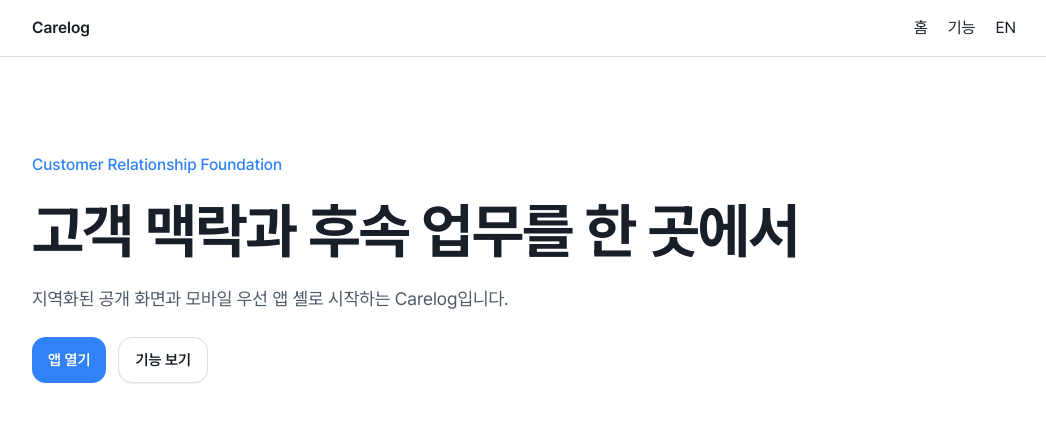
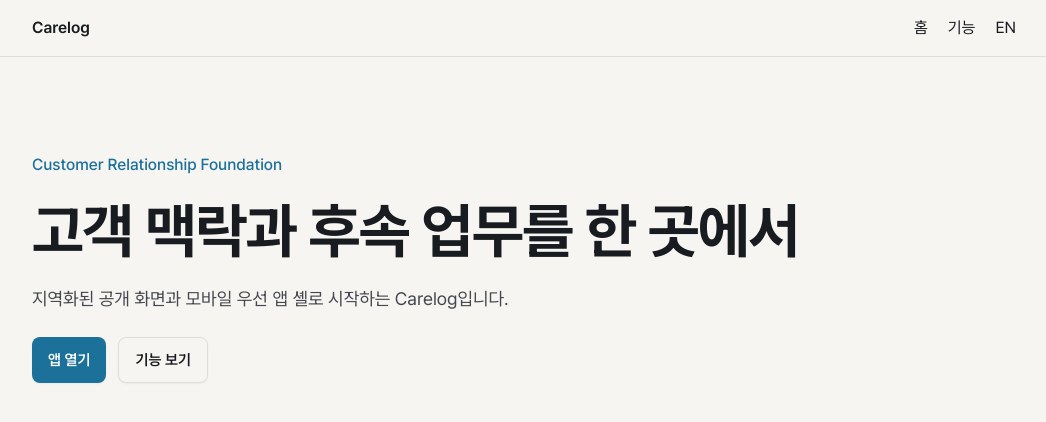
Before and after one commit to ranikun-labs/carelog-fe, a React (Vite) app: page /ko in a window 1280 px wide. Shown: the top 422 px of the page, without its empty margins (116-1162 px from the left). Built offline with nearby package versions, Linux system fonts and the light colour scheme.

Commit message:
feat(ui): 확정된 Carelog 의미 토큰을 구현 기준으로 정합화

```diff
--- a/src/styles/globals.css
+++ b/src/styles/globals.css
@@ -5,44 +5,105 @@
 @custom-variant dark (&:is(.dark *));
 
 :root {
-  /* card radius: 16px. --radius-lg below resolves to exactly this value —
-     use `rounded-lg` for cards, not `rounded-xl`. */
-  --radius: 1rem;
+  --bg-page: oklch(97% 0.004 90);
+  --bg-surface: oklch(100% 0 0);
+  --bg-subtle: oklch(96% 0.006 90);
 
-  --background: oklch(1 0 0);
-  --foreground: #191f28;
+  --text-primary: oklch(22% 0.01 260);
+  --text-secondary: oklch(40% 0.012 260);
+  --text-tertiary: oklch(53% 0.01 260);
+  --status-neutral-foreground: oklch(48% 0.012 260);
 
-  --card: oklch(1 0 0);
-  --card-foreground: #191f28;
+  --border-subtle: oklch(94% 0.006 90);
+  --border-default: oklch(90% 0.006 90);
 
-  --popover: oklch(1 0 0);
-  --popover-foreground: #191f28;
+  --accent-primary: oklch(52% 0.1 235);
+  --accent-primary-deep: oklch(45% 0.1 235);
+  --accent-primary-bg: oklch(94% 0.025 235);
+  --accent-primary-rail: oklch(70% 0.09 235);
 
-  --primary: #3182f6;
+  --warning: oklch(45% 0.1 70);
+  --warning-bg: oklch(94% 0.03 70);
+  --warning-rail: oklch(70% 0.11 70);
+  --rail-neutral: oklch(88% 0.006 90);
+
+  --space-1: 4px;
+  --space-2: 8px;
+  --space-3: 12px;
+  --space-4: 16px;
+  --space-5: 20px;
+  --space-6: 24px;
+  --space-8: 32px;
+
+  --radius-badge: 6px;
+  --radius-control: 8px;
+  --radius-card: 12px;
+  --radius-pane: 16px;
+  --radius: var(--radius-card);
+
+  --status-rail-width: 3px;
+  --shadow-default: none;
+
+  --type-display-size: 24px;
+  --type-display-line-height: 1.3;
+  --type-title-lg-size: 20px;
+  --type-title-lg-line-height: 1.35;
+  --type-title-size: 18px;
+  --type-title-line-height: 1.4;
+  --type-body-lg-size: 16px;
+  --type-body-lg-line-height: 1.45;
+  --type-body-size: 14px;
+  --type-body-line-height: 1.6;
+  --type-body-sm-size: 13px;
+  --type-body-sm-line-height: 1.6;
+  --type-meta-size: 12px;
+  --type-meta-line-height: 1.5;
+  --type-label-size: 11px;
+  --type-label-line-height: 1.4;
+
+  /* Compatibility aliases used by the existing Foundation primitives. */
+  --background: var(--bg-page);
+  --foreground: var(--text-primary);
+
+  --card: var(--bg-surface);
+  --card-foreground: var(--text-primary);
+
+  --popover: var(--bg-surface);
+  --popover-foreground: var(--text-primary);
+
+  --primary: var(--accent-primary);
   --primary-foreground: oklch(1 0 0);
 
-  --secondary: oklch(0.96 0 0);
-  --secondary-foreground: #191f28;
+  --secondary: var(--bg-subtle);
+  --secondary-foreground: var(--text-primary);
 
-  /* neutral gray, not blue — brand blue lives only in --primary/--brand */
-  --muted: oklch(0.96 0 0);
-  --muted-foreground: #8b95a1;
+  --muted: var(--bg-subtle);
+  --muted-foreground: var(--text-tertiary);
 
-  --accent: oklch(0.96 0 0);
-  --accent-foreground: #191f28;
+  --accent: var(--bg-subtle);
+  --accent-foreground: var(--text-primary);
 
   --destructive: #f04452;
   --destructive-foreground: oklch(1 0 0);
 
-  --border: oklch(0.9 0 0);
-  --input: oklch(0.9 0 0);
-  --ring: #3182f6;
-
-  --text-secondary: #4e5968;
-  --text-tertiary: #8b95a1;
+  --border: var(--border-default);
+  --input: var(--border-default);
+  --ring: var(--accent-primary);
 }
 
 .dark {
+  /* Existing dark values are retained; a final Carelog dark palette is not locked. */
+  --bg-page: oklch(0.16 0 0);
+  --bg-surface: oklch(0.2 0 0);
+  --bg-subtle: oklch(0.26 0 0);
+  --text-primary: oklch(0.96 0 0);
+  --text-secondary: oklch(0.75 0 0);
+  --text-tertiary: oklch(0.58 0 0);
+  --status-neutral-foreground: oklch(0.7 0 0);
+  --border-subtle: oklch(1 0 0 / 12%);
+  --border-default: oklch(1 0 0 / 18%);
+  --accent-primary: #3182f6;
+
   --background: oklch(0.16 0 0);
   --foreground: oklch(0.96 0 0);
 
@@ -70,16 +131,13 @@
   --border: oklch(1 0 0 / 12%);
   --input: oklch(1 0 0 / 18%);
   --ring: #3182f6;
-
-  --text-secondary: oklch(0.75 0 0);
-  --text-tertiary: oklch(0.58 0 0);
 }
 
 @theme inline {
-  --radius-sm: calc(var(--radius) - 4px);
-  --radius-md: calc(var(--radius) - 2px);
-  --radius-lg: var(--radius);
-  --radius-xl: calc(var(--radius) + 4px);
+  --radius-sm: var(--radius-badge);
+  --radius-md: var(--radius-control);
+  --radius-lg: var(--radius-card);
+  --radius-xl: var(--radius-pane);
 
   --color-background: var(--background);
   --color-foreground: var(--foreground);
@@ -103,6 +161,38 @@
   --color-ring: var(--ring);
   --color-text-secondary: var(--text-secondary);
   --color-text-tertiary: var(--text-tertiary);
+  --color-page: var(--bg-page);
+  --color-surface: var(--bg-surface);
+  --color-subtle: var(--bg-subtle);
+  --color-text-primary: var(--text-primary);
+  --color-status-neutral-foreground: var(--status-neutral-foreground);
+  --color-border-subtle: var(--border-subtle);
+  --color-border-default: var(--border-default);
+  --color-accent-primary: var(--accent-primary);
+  --color-accent-primary-deep: var(--accent-primary-deep);
+  --color-accent-primary-bg: var(--accent-primary-bg);
+  --color-accent-primary-rail: var(--accent-primary-rail);
+  --color-warning: var(--warning);
+  --color-warning-bg: var(--warning-bg);
+  --color-warning-rail: var(--warning-rail);
+  --color-rail-neutral: var(--rail-neutral);
+
+  --text-display: var(--type-display-size);
+  --text-display--line-height: var(--type-display-line-height);
+  --text-title-lg: var(--type-title-lg-size);
+  --text-title-lg--line-height: var(--type-title-lg-line-height);
+  --text-title: var(--type-title-size);
+  --text-title--line-height: var(--type-title-line-height);
+  --text-body-lg: var(--type-body-lg-size);
+  --text-body-lg--line-height: var(--type-body-lg-line-height);
+  --text-body: var(--type-body-size);
+  --text-body--line-height: var(--type-body-line-height);
+  --text-body-sm: var(--type-body-sm-size);
+  --text-body-sm--line-height: var(--type-body-sm-line-height);
+  --text-meta: var(--type-meta-size);
+  --text-meta--line-height: var(--type-meta-line-height);
+  --text-label: var(--type-label-size);
+  --text-label--line-height: var(--type-label-line-height);
 
   --font-sans: 'Pretendard Variable', ui-sans-serif, system-ui, -apple-system, sans-serif;
 }
```
Also changed, not shown: 2 other files (tests, documents, lock files or other folders).
